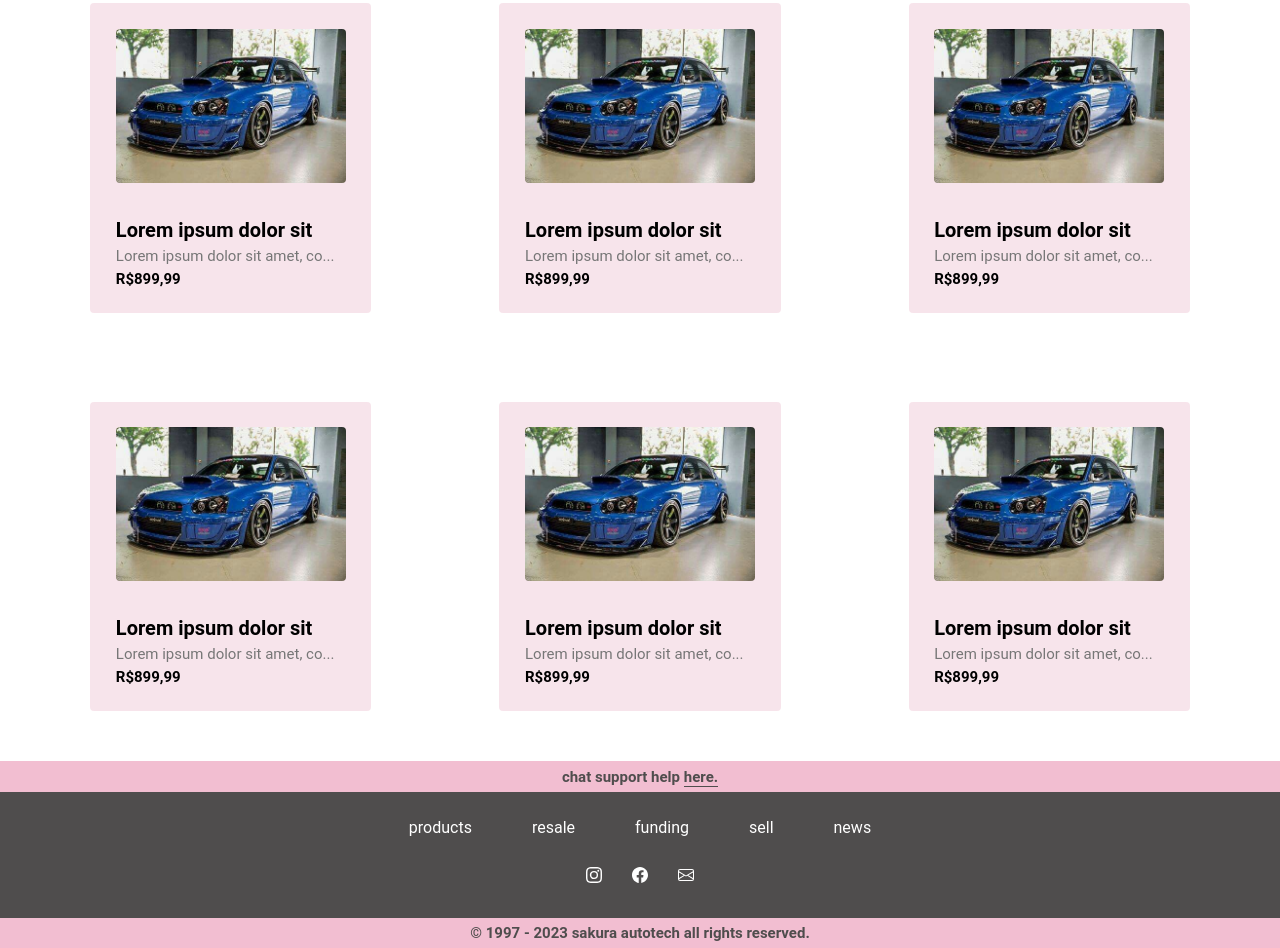
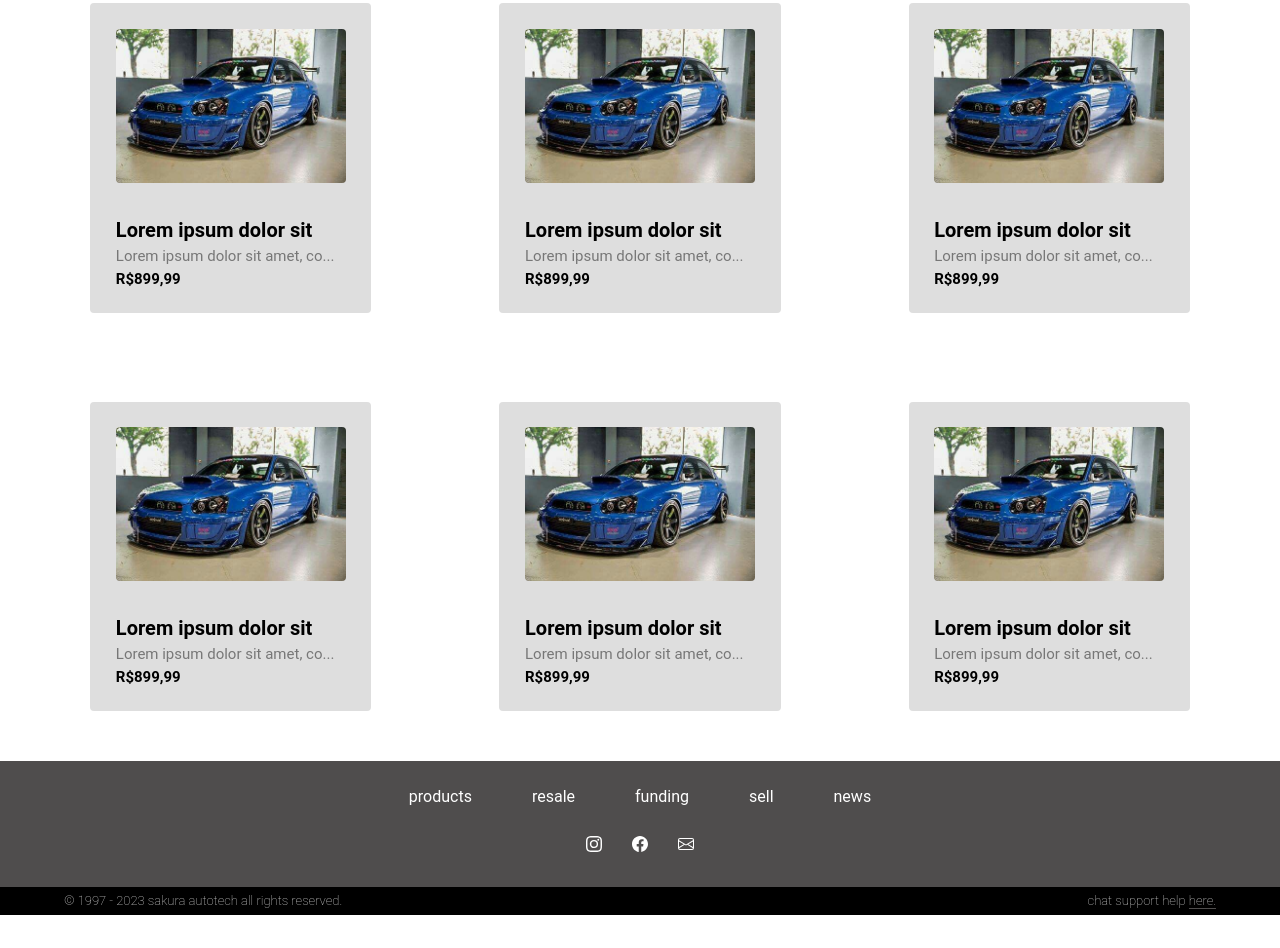
Before and after one commit to ThiagoIturra/sakuraAutoTech, a plain HTML site: page index.html in a window 1280 px wide. Shown: the part 943-1891 px from the top of the page. After the commit the page ends 1858 px from the top, so only its background shows below. Drawn offline with Linux system fonts and the light colour scheme.

Commit message:
refactor/alteração de cores e alguns ajustes no footer

```diff
--- a/css/card.css
+++ b/css/card.css
@@ -25,7 +25,7 @@
     cursor: pointer;
 }
 .card:hover{
-    background-color: var(--main-color);
+    background-color: var(--card-color-hover);
     transition: 2s;
 }
 
--- a/css/footer.css
+++ b/css/footer.css
@@ -6,25 +6,30 @@ footer a {
     text-decoration: none;
 }
 
-.top-bottom-footer {
+.bottom-footer {
     width: 100%;
     height: fit-content;
     padding: 0.5% 0 0.5% 0;
     display: flex;
-    justify-content: center;
+    justify-content: space-between;
     align-items: center;
-    background-color: var(--main-color);
-    color: var(--gray);
-    font-size: 15px;
+    background-color: black;
+}
+
+.bottom-footer h4{
+    color: var(--card-color);
+    font-size: 13px;
+    padding: 0 5% 0 5%;
+    font-weight: 100;
 }
 
 .click-here {
-    color: var(--gray);
+    color: var(--card-color);
     border-bottom: solid 1px var(--gray);
 }
 
 .click-here:hover {
-    color: var(--gray);
+    color: var(--card-color);
 }
 
 .footer-info {
--- a/css/style.css
+++ b/css/style.css
@@ -6,11 +6,12 @@
 }
 
 :root {
-    --main-color: #F2BED1;
-    --secondary-color: #FDCEDF;
+    --main-color: #e77298;
+    --secondary-color: #ffbcce;
     --tertiary-color: #F8E8EE;
     --quaternary-color: #F9F5F6;
-    --card-color: #f0cad881;
+    --card-color: #dedede ;
+    --card-color-hover: #f0cad881;
     --white: #fff;
     --main-text-color: ;
     --title-color: ;
--- a/index.html
+++ b/index.html
@@ -142,9 +142,7 @@
         </div>
     </section>
     <footer>
-        <div class="top-bottom-footer">
-            <h4>chat support help <a class="click-here" href="#">here.</a></h4>
-        </div>
+
         <div class="footer-info">
             <div class="footer-links">
                 <a href="#">products</a>
@@ -171,8 +169,9 @@
                 </a>
             </div>
         </div>
-        <div class="top-bottom-footer">
+        <div class="bottom-footer">
             <h4>© 1997 - 2023 sakura autotech all rights reserved.</h4>
+            <h4>chat support help <a class="click-here" href="#">here.</a></h4>
         </div>
     </footer>
     <script src="./js/limiter.js"></script>
```
